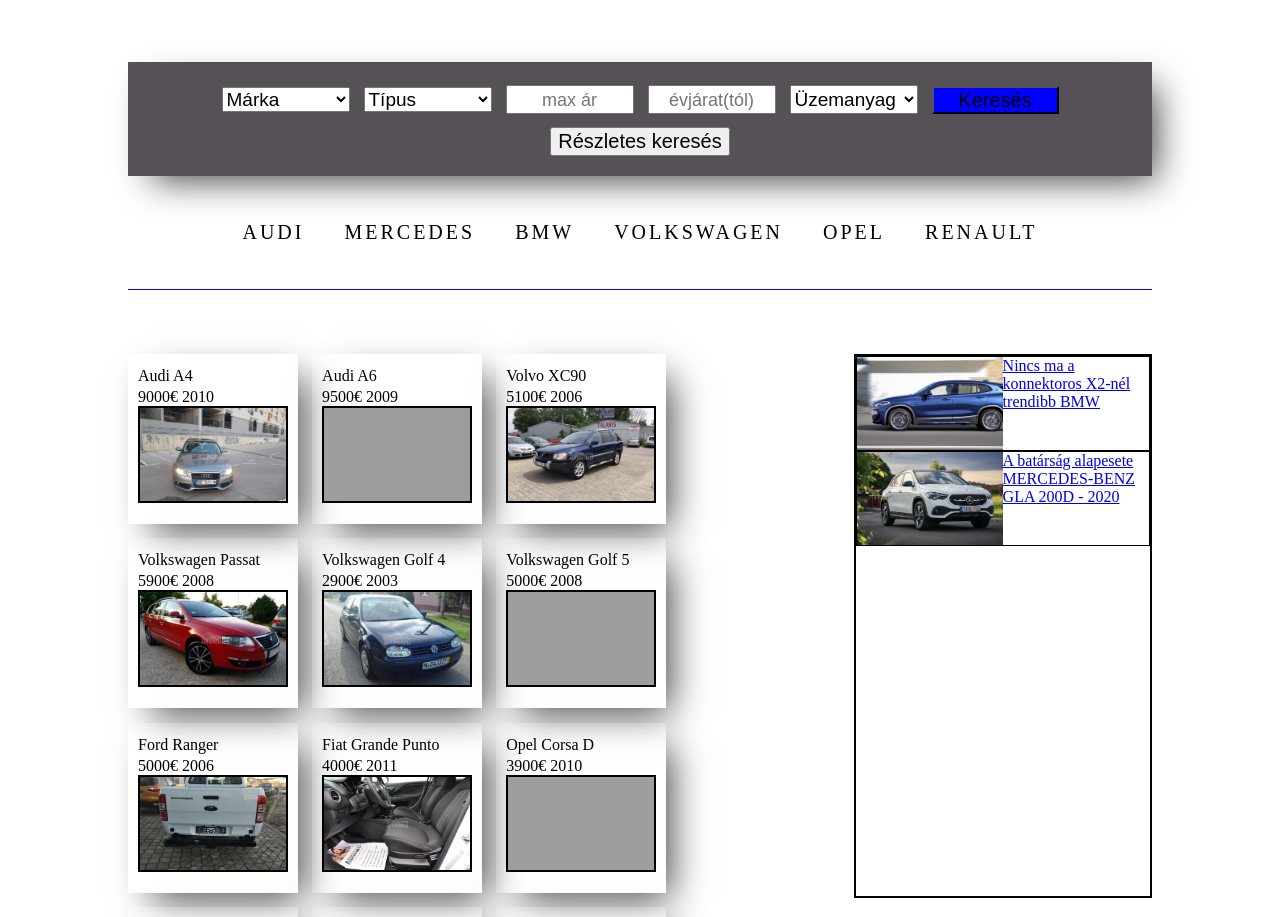
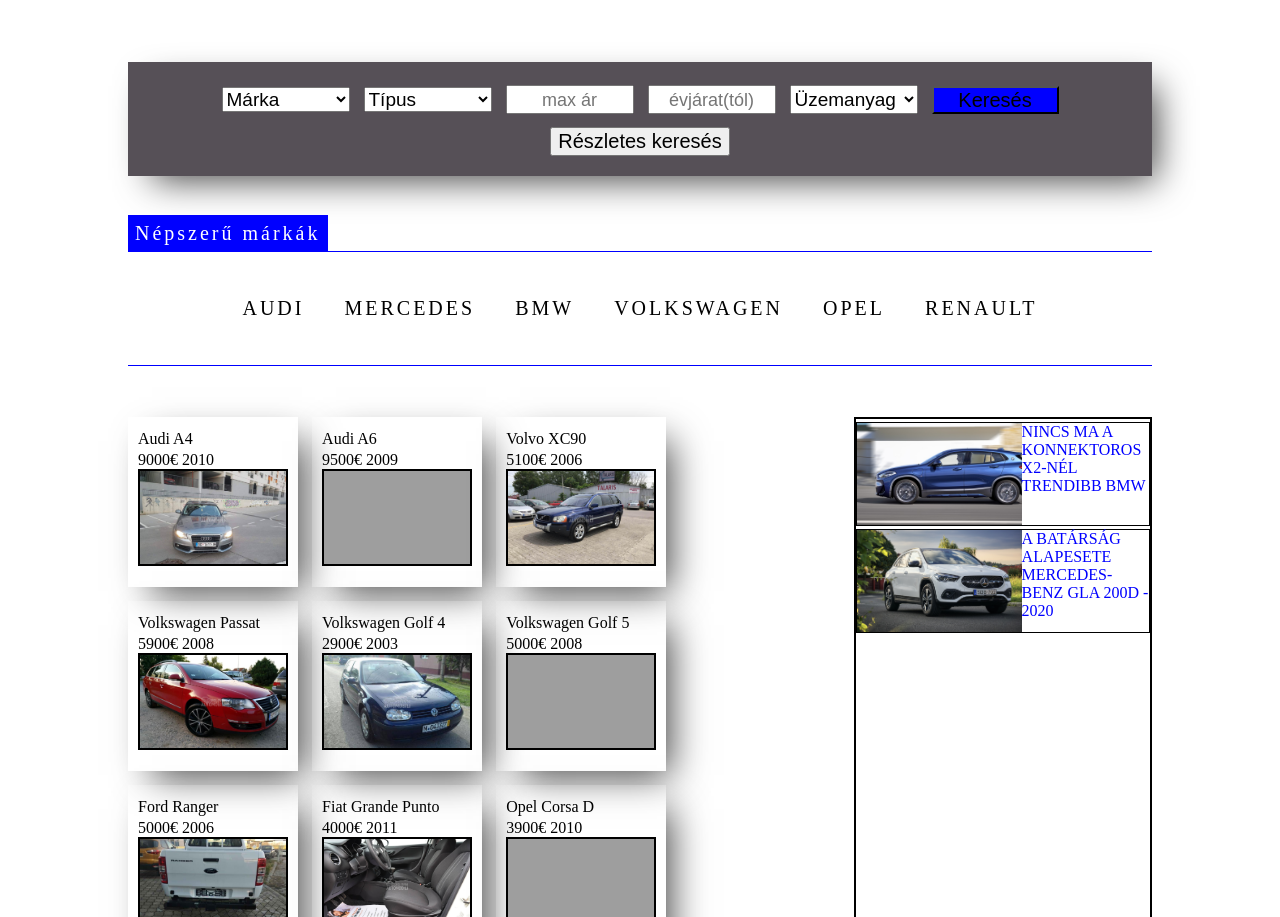
Before and after one commit to epernorbert/Used-Cars, a PHP site: page /index.php in a window 1280 px wide. Shown: the part 607-1524 px from the top of the page. Run offline with PHP 8.4, Linux system fonts and the light colour scheme; data comes from the database, SQL or seed files in the repository; grey boxes are pictures that could not be loaded.

Commit message:
news display, Search input

```diff
--- a/index.css
+++ b/index.css
@@ -168,7 +168,7 @@
 
 
 .search{
-    margin: 5% 10% 0 10%;
+    margin: 5% 10% 4% 10%;
     padding: 15px;
     background: #565057;;
     box-shadow: 14px 14px 36px -10px rgba(0,0,0,0.75);
@@ -220,7 +220,20 @@
     transform: scale(1.05);
 }
 
+.top_brands{
+    background-color: blue;
+    color:white;
+    display: inline;
+    margin-left: 10%;
+    position: relative;
+    bottom: 6px;
+    /*padding: 15px 20px;*/
+    padding: 7px;
+    letter-spacing: 0.15em;
+    font-size: 20px;
+    text-align: center;
 
+}
 
 .brand_ul {
     margin: 30px auto 0;
@@ -241,7 +254,6 @@
     text-transform: uppercase;
     text-decoration: none;
     letter-spacing: 0.15em;
-
     display: inline-block;
     padding: 15px 20px;
     position: relative;
@@ -258,3 +270,25 @@
     filter: blur(0px);
     opacity: 1;
 }
+
+a.newsLink {
+  color: blue;
+  text-decoration: none;
+  text-transform: uppercase;
+}
+
+a.newsLink:hover {
+  text-decoration: underline;
+}
+
+a.newsLink:active {
+  color: black;
+}
+
+.news{
+    transition: 0.5s;
+}
+
+.news:hover{
+    transform: scale(1.1);
+}
--- a/index.php
+++ b/index.php
@@ -106,8 +106,8 @@
                         <option value="">Típus</option>
                     </select>
                 </td>
-                <td><input type="number" name="max_price" placeholder="max ár" style="width: 120px"></td>
-                <td><input type="number" name="date_start" placeholder="évjárat(tól)" style="width: 120px;"></td>
+                <td><input type="number" name="max_price" placeholder="max ár" id="max_price" onkeypress="return event.charCode >= 48" oninput="check_max_price()" min="1" style="width: 120px"></td>
+                <td><input type="number" name="date_start" placeholder="évjárat(tól)" id="date_start" onkeypress="return event.charCode >= 48" oninput="check_min_year()" style="width: 120px;"></td>
                 <td>
                     <label>
                         <select id="fueltype" name="fueltype" style="width: 128px; height: 29px;">Üzemanyag:
@@ -132,23 +132,50 @@
 </div>
 
 <script type="text/javascript">
+
+    //Check input fields in SEARCH
+    function check_min_year(){
+        var date_start = document.getElementById("date_start").value;
+        var regex = /^[1-9]/;
+        if(!regex.test(date_start)){
+            document.getElementById("date_start").value = '';
+        } else if(date_start.length > 4){
+            var limit = date_start.slice(0, 4);
+            document.getElementById("date_start").value = limit;
+        }
+    }
+
+    function check_max_price(){
+        var max_price = document.getElementById("max_price").value;
+        var regex = /^[1-9]/;
+        if(!regex.test(max_price)){
+            document.getElementById("max_price").value = '';
+        } else if(max_price.length > 10){
+            var limit = max_price.slice(0, 10);
+            document.getElementById("max_price").value = limit;
+        }
+    }
+
+</script>
+
+<script type="text/javascript">
     function advanced_search(){
         document.getElementById("advanced").innerHTML =
         "<table>"+
             "<tr>"+
                 "<td><input type='number' name='max_hp' placeholder='max le' style='width: 120px;'></td>"+
                 "<td><input type='number' name='min_hp' placeholder='min le' style='width: 120px;'></td>"+
+                "<td><input type='number' name='min_price' placeholder='min ár' style='width: 120px;'></td>"+
+                "<td><input type='number' name='date_end' placeholder='évjárat(ig)' style='width: 120px;'></td>"+
                 "<td><input type='number' name='max_cm3' placeholder='max cm3' style='width: 120px;'></td>"+
                 "<td><input type='number' name='min_cm3' placeholder='min cm3' style='width: 120px;'></td>"+
-                "<td><input type='number' name='min_price' placeholder='min ár' style='width: 120px;'></td>"+
-                "<td><input type='number' name='date_end' placeholder='évjárat(ig)' style='width: 120px;'></td>"+
             "<tr>"+
         "</table>"
 
     }
 </script>
-
-<div class="brand" style="font-size: 20px; margin: 0 10% 5% 10%; border-bottom: 1px solid blue" >
+<div class="top_brands">Népszerű márkák</div>
+<div class="brand" style="font-size: 20px; margin: 0 10% 4% 10%; border-bottom: 1px solid blue; border-top: 1px solid blue;">
     <ul class="brand_ul">
         <li class="brand_li"><a class="brand_a" href="brands.php?brand=audi" style="color: black"> Audi</a></li>
         <li class="brand_li"><a class="brand_a" href="brands.php?brand=mercedes" style="color: black">Mercedes</a></li>
@@ -177,17 +204,26 @@
     ?>
 </div>
 
-<div style="margin: 0 10% 5% 0; border: 2px solid black; display: inline-block; width: 23%; height: 540px; float: right;">
+<div style="margin: 0 10% 5% 0; border: 2px solid black; display: inline-block; width: 23%; height: 538px; float: right;">
     <?php
 
-        $sql = "select news_image, news_title from news";
+        $sql = "SELECT news_image, news_title FROM news";
         $result = mysqli_query($conn, $sql);
         $resultcheck = mysqli_num_rows($result);
+        $newsDisplay = 0;
 
 
         if($resultcheck > 0){
             while($row = mysqli_fetch_assoc($result)){
-                echo  '<div style="border: 1px solid black; display: inline-block";><a href="news.php?news_title='.$row['news_title'].'"><img src=news_image/' .$row['news_image']  .' style="display: block; object-fit: cover;/* nagyítás, egyforma képek */ width: 146px; height: 93px; float:left;" >' . $row['news_title'] . '</a></div>';
+                if($newsDisplay < 5 /*control how many news display*/){
+                    echo  '<div class="news" style="border: 1px solid black; margin-top: 3px; display: inline-block; background-color:white;";>' .
+                            '<a href="news.php?news_title='.$row['news_title'].'" class="newsLink" >' .
+                                '<img src=news_image/' .$row['news_image']  .' style="display: block; object-fit: cover;/* nagyítás, egyforma képek */ width: 165px; height: 102px; float:left;" >' .
+                               '<div>' . $row['news_title'] . '</div>' .
+                            '</a>' .
+                       '</div>';
+                       $newsDisplay++;
+                }
             }
         }
 
```
